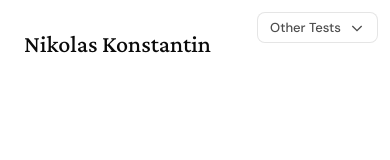
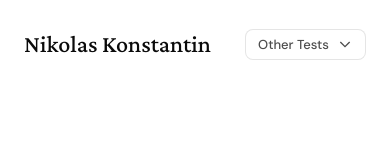
Before and after one commit to onyras/annual_review, a website: page index.html in a window 390 px wide. Shown: the top 160 px of the page. Drawn offline with nearby package versions, Linux system fonts and the light colour scheme.

Commit message:
Fix dropdown positioning - integrate into nav bar

```diff
--- a/index.html
+++ b/index.html
@@ -14,12 +14,11 @@
 <!-- Navigation -->
 <nav>
 <a href="/" class="logo">Nikolas Konstantin</a>
+<div class="nav-right">
     <ul class="nav-links">
         <li><a href="https://nikolaskonstantin.com" target="_blank">Coaching</a></li>
         <li><a href="https://www.wiseleadersfellowship.com" target="_blank">Fellowship</a></li>
     </ul>
-</nav>
-
     <!-- Other Tests Dropdown -->
     <div class="other-tests-dropdown">
         <button class="dropdown-trigger" onclick="toggleDropdown()">
@@ -64,6 +63,8 @@
             </span>
         </div>
     </div>
+</div>
+</nav>
 <section class="hero">
 <div class="hero-content">
 <p class="label">A Gift for Year's End</p>
--- a/styles.css
+++ b/styles.css
@@ -580,13 +580,21 @@ margin-top: 12px;
 }
 
 /* ========================================
+   Nav Right Container
+   ======================================== */
+
+.nav-right {
+    display: flex;
+    align-items: center;
+    gap: 2rem;
+}
+
+/* ========================================
    Other Tests Dropdown
    ======================================== */
 
 .other-tests-dropdown {
-    position: fixed;
-    top: 1rem;
-    right: 1rem;
+    position: relative;
     z-index: 200;
 }
 
@@ -783,9 +791,8 @@ margin-top: 12px;
 }
 
 @media (max-width: 640px) {
-    .other-tests-dropdown {
-        top: 0.75rem;
-        right: 0.75rem;
+    .nav-right {
+        gap: 0;
     }
 
     .dropdown-trigger {
```
Lines whose indentation alone changed are shown as unchanged.
